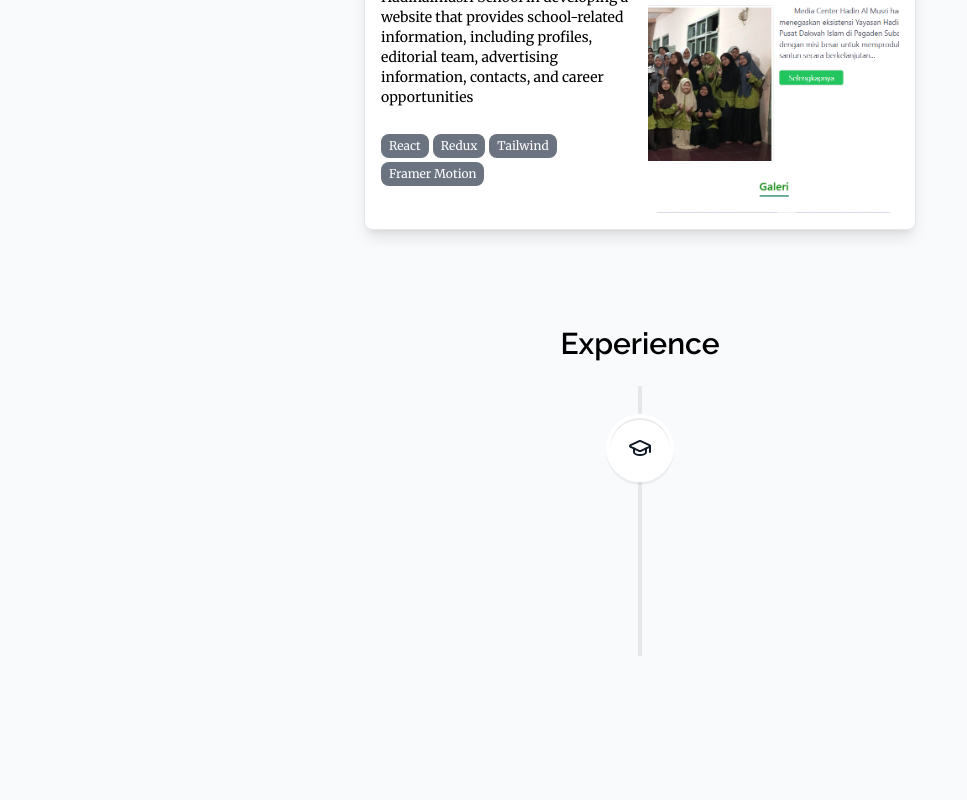
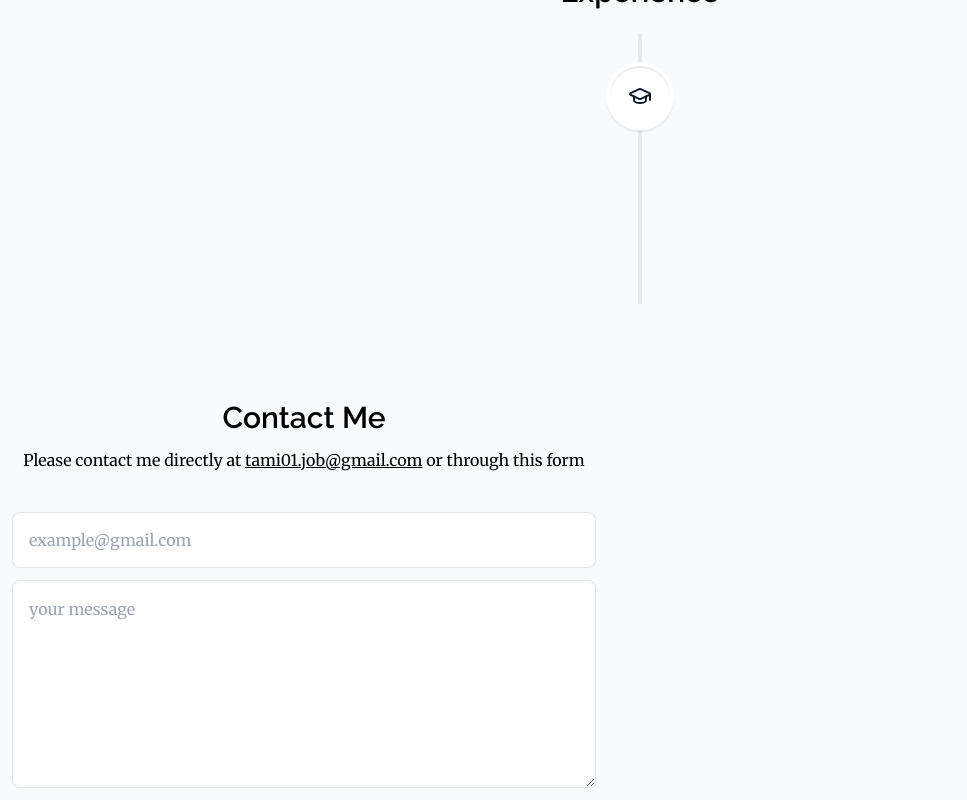
Before and after one commit to mkhotamirais/tami-next, a Next.js app: page /portofolio-saya in a window 1280 px wide. Shown: the part 2880-3680 px from the top of the page, without its empty margins (0-967 px from the left). Built offline with nearby package versions, Linux system fonts and the light colour scheme; a web font is replaced by a local one.

Commit message:
contact awal

```diff
--- a/components/portofolio-saya/contact.tsx
+++ b/components/portofolio-saya/contact.tsx
@@ -1,15 +1,63 @@
 "use client";
 
+import useSectionView from "./useSectionView";
+import { motion } from "framer-motion";
+// import { sendEmail } from "./actions/sendEmail";
+// import ContactSendBtn from "./contact-send-btn";
+import toast from "react-hot-toast";
 import { Title } from "./components";
-import useSectionView from "./useSectionView";
 
 export default function Contact() {
   const { ref } = useSectionView("contact");
 
   return (
-    <section id="contact" ref={ref} className="scroll-mt-16 sm:scroll-mt-24 max-w-xl mx-3 mb-28">
-      <Title>Contact</Title>
-      <div>halo</div>
-    </section>
+    <motion.section
+      initial={{ opacity: 0 }}
+      whileInView={{ opacity: 1 }}
+      transition={{ duration: 1 }}
+      id="contact"
+      ref={ref}
+      className="scroll-mt-16 sm:scroll-mt-24 w-[min(100%,38rem)] px-3 mb-24"
+    >
+      <Title>Contact Me</Title>
+      <p className="text-center -mt-3">
+        Please contact me directly at{" "}
+        <a href="mailto:tami01.job@gmail.com" className="underline">
+          tami01.job@gmail.com
+        </a>{" "}
+        or through this form
+      </p>
+      <form
+        // action={async (formData) => {
+        //   const { data } = await sendEmail(formData);
+        //   console.log("data", data);
+        //   if (data?.error) {
+        //     toast.error(data?.error?.message);
+        //     return;
+        //   }
+        //   toast.success("Email send successfully!");
+        // }}
+        className="mt-10 flex flex-col"
+      >
+        <input
+          id="sender"
+          name="sender"
+          type="email"
+          required
+          maxLength={500}
+          placeholder="example@gmail.com"
+          className="h-14 rounded-lg border border-black/10 p-4"
+        />
+        <textarea
+          id="message"
+          name="message"
+          required
+          maxLength={2000}
+          placeholder="your message"
+          className="h-52 my-3 dark:text-black rounded-lg border border-black/10 p-4"
+        ></textarea>
+        {/* <ContactSendBtn /> */}
+      </form>
+    </motion.section>
   );
 }
--- a/components/portofolio-saya/experience.tsx
+++ b/components/portofolio-saya/experience.tsx
@@ -14,7 +14,7 @@ export default function Experience() {
   const { theme } = useMm();
 
   return (
-    <section id="experience" ref={ref} className="min-h-[80vh] scroll-mt-16 sm:scroll-mt-24 mb-28 mx-3">
+    <section id="experience" ref={ref} className="scroll-mt-16 sm:scroll-mt-24 mb-24 mx-3">
       <Title>Experience</Title>
       <VerticalTimeline animate lineColor="">
         {experienceList.map((exp, index) => (
--- a/components/portofolio-saya/menu.ts
+++ b/components/portofolio-saya/menu.ts
@@ -20,7 +20,7 @@ import { TbBrandFramerMotion } from "react-icons/tb";
 import todoImg from "@/public/portofolio-saya/todo.png";
 import publicApiImg from "@/public/portofolio-saya/publicapi.png";
 import mernKhotamiImg from "@/public/portofolio-saya/mern-khotami.png";
-import hadinalmusriImg from "@/public/portofolio-saya/hadinalmusri.png";
+// import hadinalmusriImg from "@/public/portofolio-saya/hadinalmusri.png";
 import React from "react";
 import { LuGraduationCap } from "react-icons/lu";
 
@@ -74,13 +74,13 @@ export const projectList = [
     tags: ["React", "Redux", "Mongodb", "Express", "Tailwind", "Framer Motion"],
     imageUrl: mernKhotamiImg,
   },
-  {
-    title: "Hadinalmusri School",
-    description:
-      "I am collaborating with Hadinalmusri School in developing a website that provides school-related information, including profiles, editorial team, advertising information, contacts, and career opportunities",
-    tags: ["React", "Redux", "Tailwind", "Framer Motion"],
-    imageUrl: hadinalmusriImg,
-  },
+  // {
+  //   title: "Hadinalmusri School",
+  //   description:
+  //     "I am collaborating with Hadinalmusri School in developing a website that provides school-related information, including profiles, editorial team, advertising information, contacts, and career opportunities",
+  //   tags: ["React", "Redux", "Tailwind", "Framer Motion"],
+  //   imageUrl: hadinalmusriImg,
+  // },
 ] as const;
 
 export const experienceList = [
--- a/components/portofolio-saya/project-item.tsx
+++ b/components/portofolio-saya/project-item.tsx
@@ -8,8 +8,8 @@ import { motion, useScroll, useTransform } from "framer-motion";
 export default function ProjectItem({ title, description, imageUrl, tags }: (typeof projectList)[number]) {
   const ref = useRef<HTMLDivElement>(null);
   const { scrollYProgress } = useScroll({ target: ref, offset: ["0 1", "0.9 1"] });
-  const scaleProgress = useTransform(scrollYProgress, [0, 1], [0.5, 1]);
-  const opacityProgress = useTransform(scrollYProgress, [0, 1], [0.5, 1]);
+  const scaleProgress = useTransform(scrollYProgress, [0, 1], [0.7, 1]);
+  const opacityProgress = useTransform(scrollYProgress, [0, 1], [0.3, 1]);
 
   return (
     <motion.div ref={ref} style={{ scale: scaleProgress, opacity: opacityProgress }}>
--- a/components/portofolio-saya/project.tsx
+++ b/components/portofolio-saya/project.tsx
@@ -10,9 +10,9 @@ export default function Project() {
   const { ref } = useSectionView("project");
 
   return (
-    <section id="project" ref={ref} className="scroll-mt-16 sm:scroll-mt-24 max-w-xl mx-auto px-3 mb-24">
+    <section id="project" ref={ref} className="scroll-mt-16 sm:scroll-mt-24 max-w-2xl mx-auto px-3 mb-24">
       <Title>My Projects</Title>
-      <div className="flex flex-col gap-4">
+      <div className="flex flex-col gap-2">
         {projectList.map((item, i) => (
           <React.Fragment key={i}>
             <ProjectItem {...item} />
```
